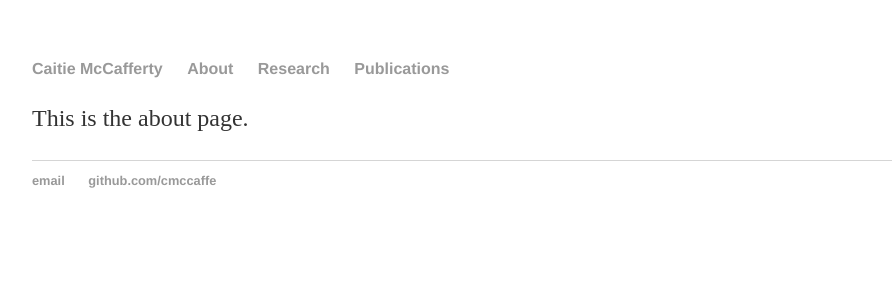
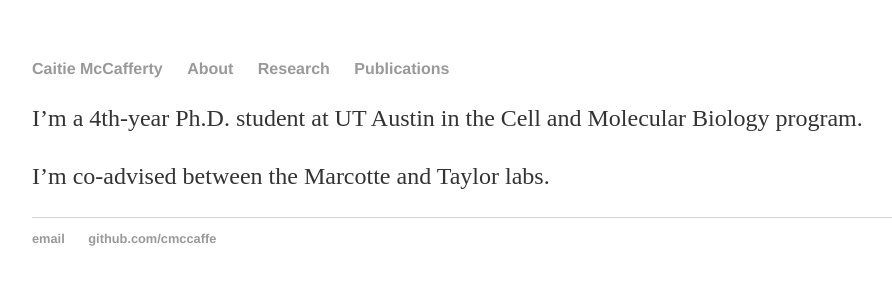
Before and after one commit to paulsouthard1/paulsouthard1.github.io, a Jekyll site: the page built from about.md, in a window 1280 px wide. Shown: the top 300 px of the page, without its empty margins (160-1052 px from the left). Built offline with Jekyll 4.4.1, drawn with Linux system fonts in a browser that asks for light colours; our own code applies the rules of GitHub Pages for plain Markdown files.

Commit message:
Update about.md

```diff
--- a/about.md
+++ b/about.md
@@ -1 +1,3 @@
-This is the about page.
+I'm a 4th-year Ph.D. student at UT Austin in the Cell and Molecular Biology program.
+
+I'm co-advised between the Marcotte and Taylor labs.
```
